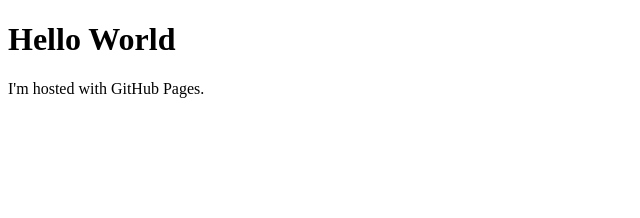
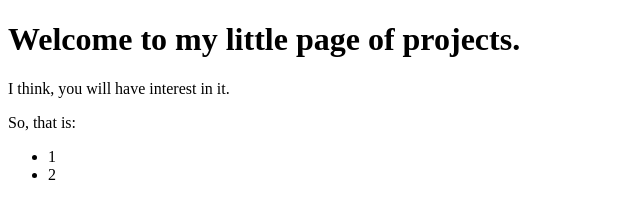
Before and after one commit to joymayten/SITE, a plain HTML site: page index.html in a window 1280 px wide. Shown: the whole page, without its empty margins (0-640 px from the left). Drawn offline with Linux system fonts and the light colour scheme.

Commit message:
Update index.html

```diff
--- a/index.html
+++ b/index.html
@@ -1,7 +1,12 @@
 <!DOCTYPE html>
 <html>
 <body>
-<h1>Hello World</h1>
-<p>I'm hosted with GitHub Pages.</p>
+<h1>Welcome to my little page of projects.</h1>
+<p>I think, you will have interest in it.</p>
+<p>So, that is:</p>
+  <ul>
+    <li>1</li>
+    <li>2</li>
+  </ul>
 </body>
 </html>
```
